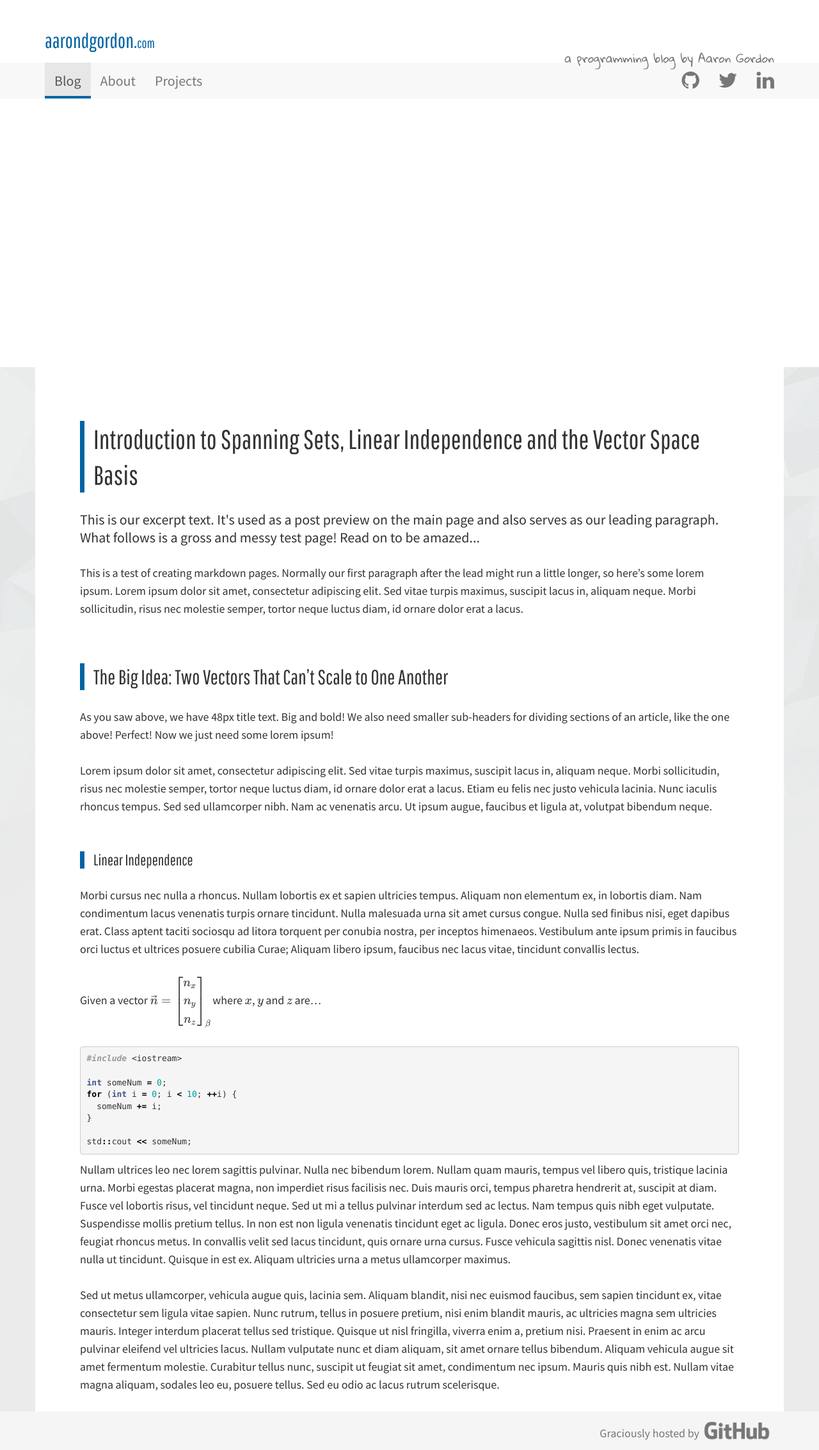
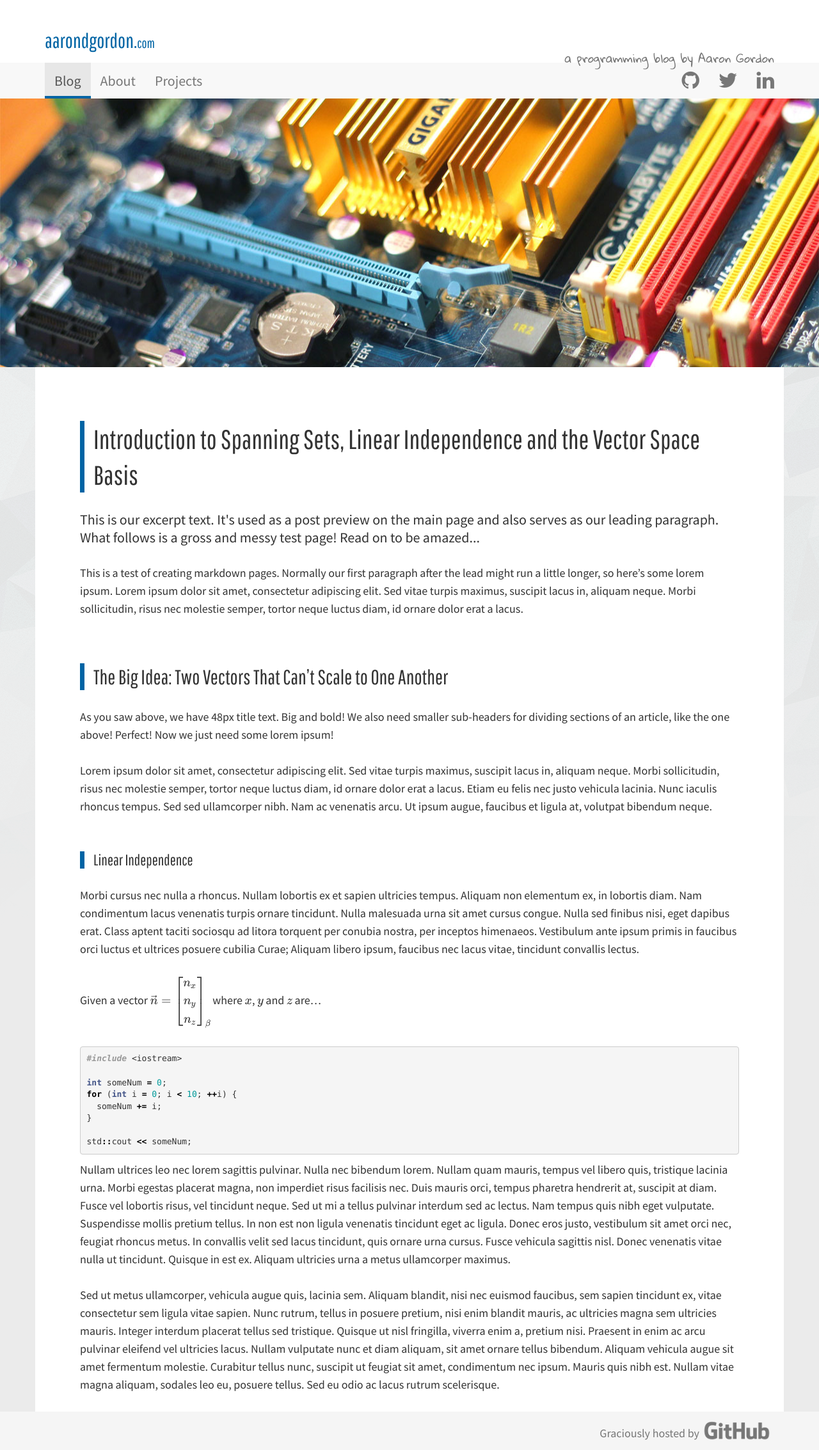
Before and after one commit to aarondgordon/aarondgordon.github.io, a Jekyll site: the page built from _posts/2016-8-24-test-post.md, in a window 1280 px wide. Shown: the whole page at 64% size. Built offline with Jekyll 4.4.1, drawn with Linux system fonts in a browser that asks for light colours; nearby versions of some CDN libraries; formulas are drawn with MathJax 3.

Commit message:
Update post.html

```diff
--- a/_layouts/post.html
+++ b/_layouts/post.html
@@ -1,7 +1,7 @@
 ---
 layout: default
 ---
-<div class="cover-image" style="background-image:url('{{ post.image }}')"></div>
+<div class="cover-image" style="background-image:url('{{ page.image }}')"></div>
 <div class="container-content-wrapper">
   <div class="container container-content">
     <h1>{{ page.title }}</h1>
```
